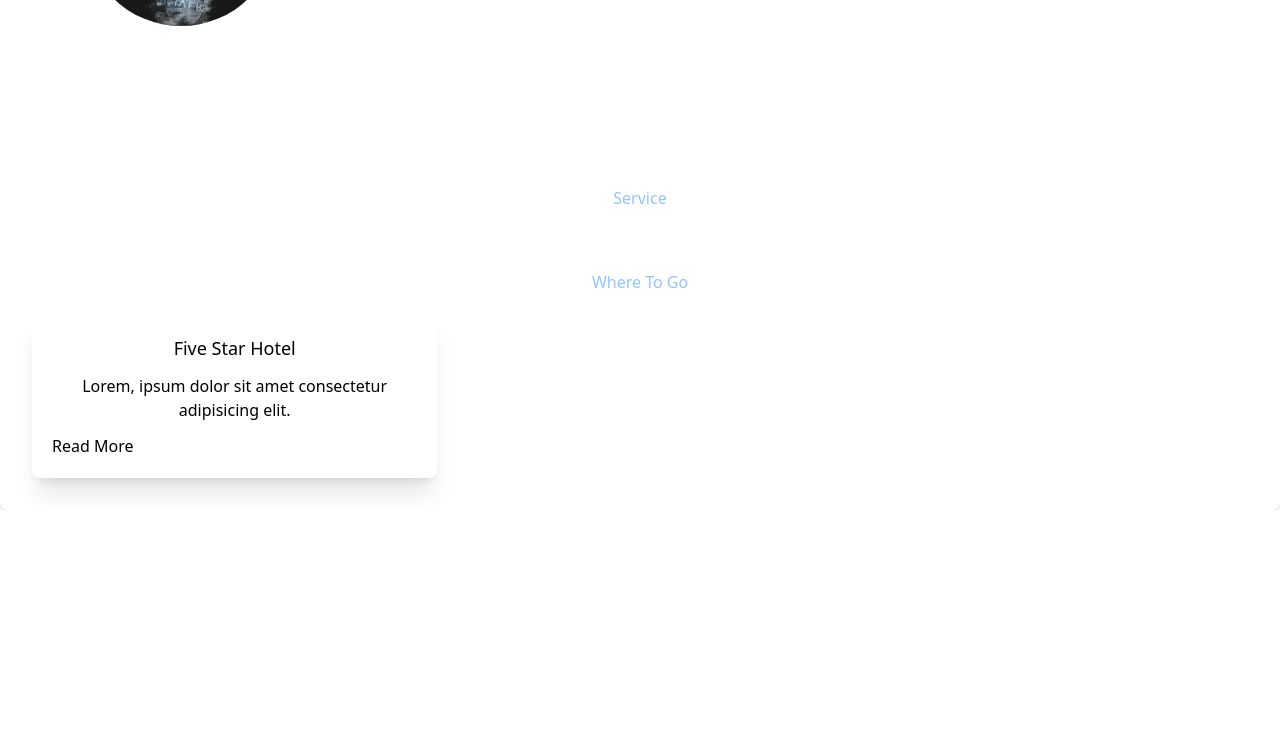
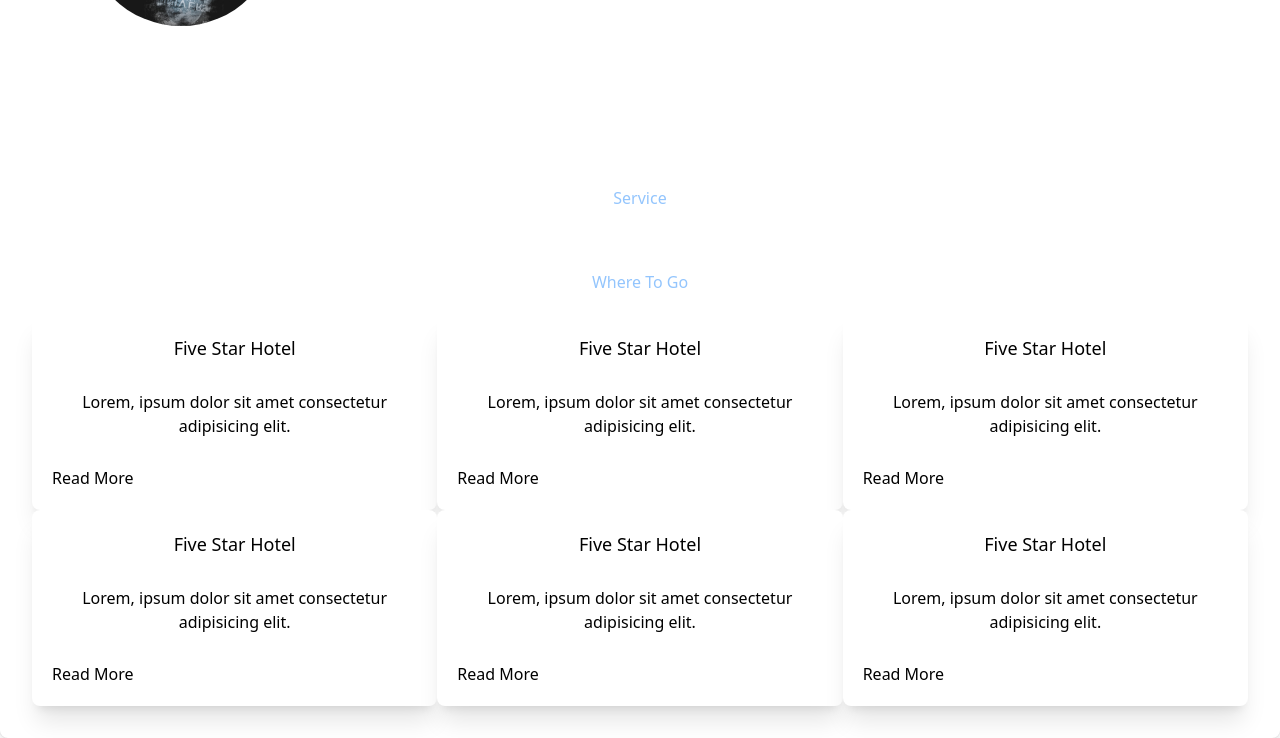
Before and after one commit to TimiMaliki/Travel-agency-Website, a website: page src/index.html in a window 1280 px wide. Shown: the part 3166-3904 px from the top of the page. Before the commit the page ends 3676 px from the top, so only its background shows below. Drawn offline with Linux system fonts and the light colour scheme.

Commit message:
services

```diff
--- a/src/index.html
+++ b/src/index.html
@@ -208,13 +208,53 @@
             <p class="w-1/2 text-center text-blue-300">Where To Go</p>
         </div>
             <!---bottom -->
-            <div class="p-5 flex">
+            <div class="p-5 flex flex-wrap">
                 <!---card one-->
-              <div class="w-full md:w-4/12 shadow-xl rounded-lg p-5 flex flex-col gap-3 bg-white">
+              <div class="w-full md:w-4/12 shadow-xl rounded-lg p-5 flex flex-col gap-7 bg-white">
                  <h1 class="text-center font-medium text-lg">Five Star Hotel </h1>
                  <p class="text-center text-grey-400">Lorem, ipsum dolor sit amet consectetur adipisicing elit.</p>
                  <a href="text-blue-400 font-semibold text-sm text-center">Read More</a>
               </div>
+
+                <!---card one-->
+              <div class="w-full md:w-4/12 shadow-xl rounded-lg p-5 flex flex-col gap-7 bg-white">
+                 <h1 class="text-center font-medium text-lg">Five Star Hotel </h1>
+                 <p class="text-center text-grey-400">Lorem, ipsum dolor sit amet consectetur adipisicing elit.</p>
+                 <a href="text-blue-400 font-semibold text-sm text-center">Read More</a>
+              </div>
+
+                <!---card one-->
+              <div class="w-full md:w-4/12 shadow-xl rounded-lg p-5 flex flex-col gap-7 bg-white">
+                 <h1 class="text-center font-medium text-lg">Five Star Hotel </h1>
+                 <p class="text-center text-grey-400">Lorem, ipsum dolor sit amet consectetur adipisicing elit.</p>
+                 <a href="text-blue-400 font-semibold text-sm text-center">Read More</a>
+              </div>
+
+                <!---card one-->
+              <div class="w-full md:w-4/12 shadow-xl rounded-lg p-5 flex flex-col gap-7 bg-white">
+                 <h1 class="text-center font-medium text-lg">Five Star Hotel </h1>
+                 <p class="text-center text-grey-400">Lorem, ipsum dolor sit amet consectetur adipisicing elit.</p>
+                 <a href="text-blue-400 font-semibold text-sm text-center">Read More</a>
+              </div>
+
+                <!---card one-->
+              <div class="w-full md:w-4/12 shadow-xl rounded-lg p-5 flex flex-col gap-7 bg-white">
+                 <h1 class="text-center font-medium text-lg">Five Star Hotel </h1>
+                 <p class="text-center text-grey-400">Lorem, ipsum dolor sit amet consectetur adipisicing elit.</p>
+                 <a href="text-blue-400 font-semibold text-sm text-center">Read More</a>
+              </div>
+
+                <!---card one-->
+              <div class="w-full md:w-4/12 shadow-xl rounded-lg p-5 flex flex-col gap-7 bg-white">
+                 <h1 class="text-center font-medium text-lg">Five Star Hotel </h1>
+                 <p class="text-center text-grey-400">Lorem, ipsum dolor sit amet consectetur adipisicing elit.</p>
+                 <a href="text-blue-400 font-semibold text-sm text-center">Read More</a>
+              </div>
+
+
+
+
+
             </div>
         </div>
     </div>
```
Also changed, not shown: css/main.css.
